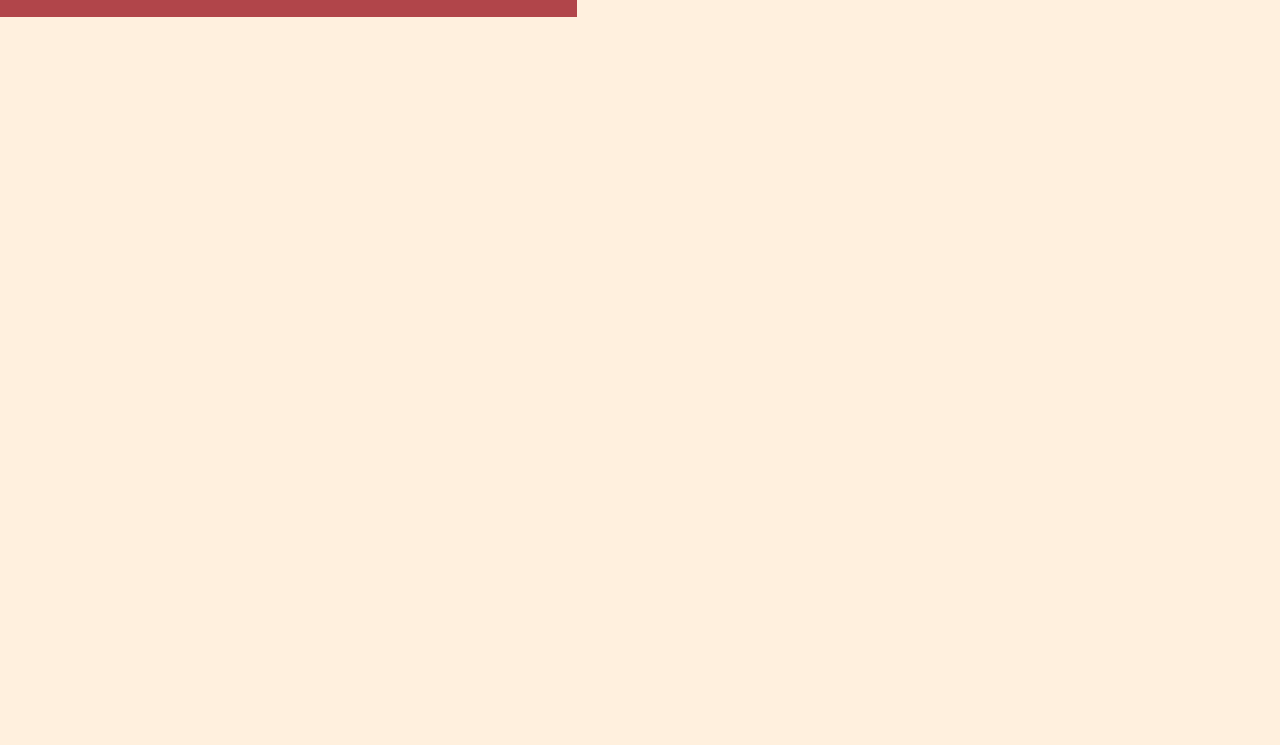
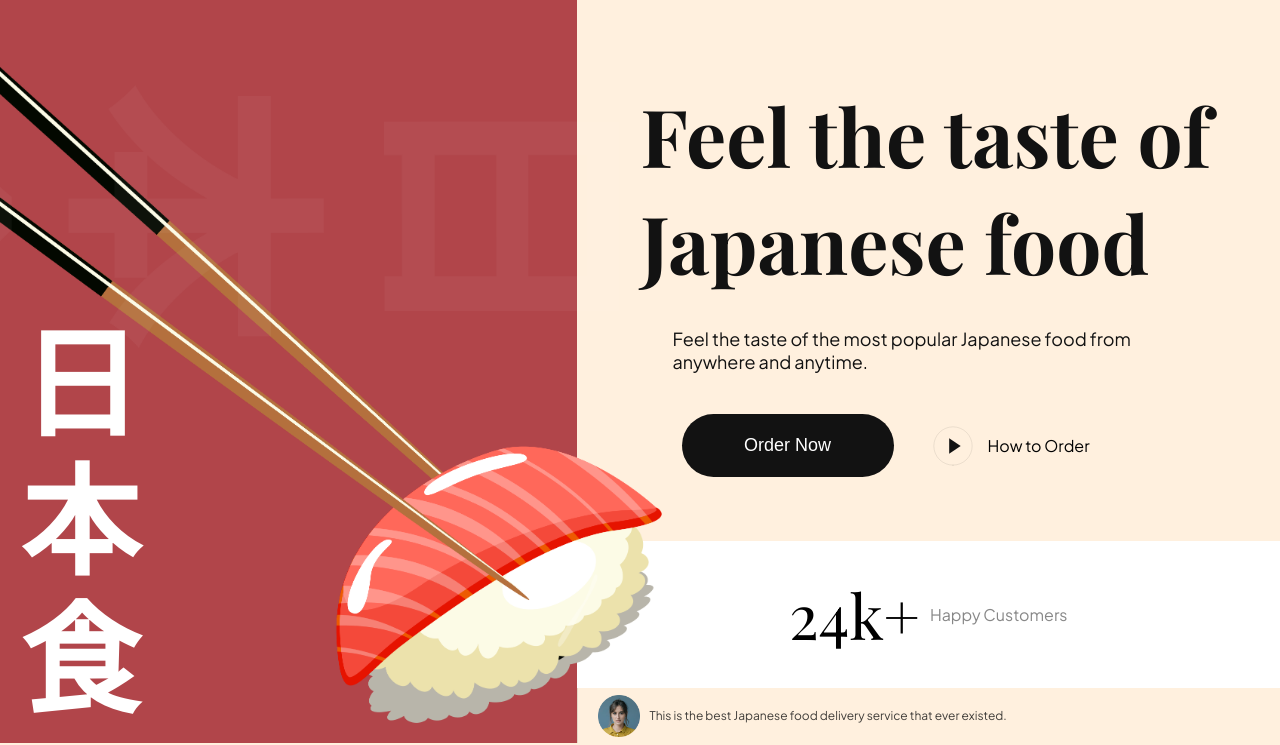
Before and after one commit to Developer-RONNIE/Shushi-Themed-Website, a website built with Vite: page index.html in a window 1280 px wide. Shown: the part 55-800 px from the top of the page. Built offline with nearby package versions, Linux system fonts and the light colour scheme.

Commit message:
03-hero-section

```diff
--- /dev/null
+++ b/css/sections/hero.css
@@ -0,0 +1,175 @@
+.hero {
+  display: flex;
+  min-height: calc(100vh - 74px);
+  overflow: hidden;
+}
+
+.hero-image {
+  flex: 1;
+  display: flex;
+  flex-direction: column;
+
+  position: relative;
+  z-index: 5
+}
+
+.hero-image img {
+  width: 120%;
+  height: 100%;
+  object-fit: contain;
+}
+
+.hero-image__overlay {
+  position: absolute;
+  inset: 0;
+  width: 100%;
+
+  background-color: var(--primary-color);
+  z-index: -1;
+}
+
+.hero-image h2 {
+  position: absolute;
+  bottom: 0;
+  padding: 20px;
+
+  font-family: var(--playfair-display);
+  font-weight: 700;
+  font-size: 120px;
+  line-height: 138px;
+  color: #fff;
+}
+
+.hero-content {
+  flex: 1.22;
+  display: flex;
+  justify-content: space-between;
+  flex-direction: column;
+}
+
+.hero-content-info {
+  padding: 64px;
+  flex: 1;
+  display: flex;
+  justify-content: center;
+  flex-direction: column;
+}
+
+.hero-content-info h1 {
+  font-size: 80px;
+  font-weight: 600px;
+  font-family: var(--playfair-display);
+  color: var(--secondary-color);
+}
+
+.hero-content-info p {
+  margin: 32px 0 0 32px;
+
+  font-family: var(--plus-jakarta-sans);
+  color: var(--secondary-color);
+  font-size: 18px;
+  font-weight: 400;
+}
+
+.hero-content__buttons {
+  margin: 41px 0 0 41px;
+
+  display: flex;
+  flex-wrap: wrap;
+  gap: 36px;
+}
+
+.hero-content__order-button {
+  padding: 20px;
+  border-radius: 36px;
+  min-width: 212px;
+  outline: none;
+  border: none;
+  background: var(--secondary-color);
+
+  cursor: pointer;
+
+  color: #fff;
+  font-weight: 500;
+  font-size: 18px;
+  line-height: 23px;
+}
+
+.hero-content__play-button {
+  border: none;
+  outline: none;
+  background: transparent;
+
+  display: flex;
+  align-items: center;
+
+  font-size: 16px;
+  line-height: 19px;
+  color: var(--black-200);
+  font-family: var(--plus-jakarta-sans);
+
+  cursor: pointer;
+}
+
+.hero-content__play-button img {
+  margin-right: 12px;
+
+  width: 46px;
+  height: 46px;
+  object-fit: contain;
+}
+
+.hero-content__testimonial {
+  padding: 32px 64px;
+
+  display: flex;
+  flex-wrap: wrap;
+  gap: 20px;
+
+  background: var(--color-white)
+}
+
+.hero-content__customer {
+  flex: 1;
+  gap: 10px;
+}
+
+.hero-content__customer h4 {
+  font-size: 62px;
+  font-weight: 400;
+  font-family: var(--playfair-display)
+}
+
+.hero-content__customer p {
+  font-size: 16px;
+  font-weight: 400;
+  font-family: var(--plus-jakarta-sans);
+  color: var(--secondary-color);
+  opacity: 0.5;
+}
+
+.hero-content__review {
+  flex: 1;
+  display: flex;
+  align-items: center;
+  gap: 10px;
+
+  padding-left: 20px;
+  border-left: 1px solid rgba(2, 2, 2, 0.1);
+  min-width: 200px;
+}
+
+.hero-content__review img {
+  width: 42px;
+  height: 42px;
+  object-fit: contain;
+}
+
+.hero-content__review p {
+  font-size: 12px;
+  font-weight: 400;
+  line-height: 32px;
+  font-family: var(--plus-jakarta-sans);
+  color: var(--secondary-color);
+  opacity: 0.8
+}
--- a/css/style.css
+++ b/css/style.css
@@ -3,12 +3,12 @@
 
 /* other css file imports */
 @import url("sections/header.css");
-/* @import url("sections/hero.css");
+ @import url("sections/hero.css");
 @import url("sections/about.css");
 @import url("sections/popular.css");
 @import url("sections/trending.css");
 @import url("sections/subscribe.css");
-@import url("sections/footer.css"); */
+@import url("sections/footer.css");
 
 /* CSS variables for reusablity across all files (including above imported) */
 :root {
--- a/index.html
+++ b/index.html
@@ -6,7 +6,8 @@
   <link rel="icon" type="image/png" href="sushi.png" />
   <link rel="stylesheet" href="css/style.css">
   <title>ShushiWorld</title>
-
+</head>
+<body>
   <header>
     <nav class="header__nav">
       <div class="header__logo">
@@ -40,8 +41,54 @@
     </nav>
   </header>
 
-</head>
-<body>
+  <section class="hero">
+    <div class="hero-image">
+      <img
+      src = "assets/sushi-1.png"
+      alt = "sushi"
+      />
+
+      <h2>
+        日  <br/>
+        本  <br/>
+        食
+      </h2>
+
+      <div class="hero-image__overlay"></div>
+    </div>
+
+    <div class="hero-content">
+      <div class="hero-content-info">
+        <h1>Feel the taste of Japanese food</h1>
+        <p>Feel the taste of the most popular Japanese food from anywhere and anytime.</p>
+
+        <div class="hero-content__buttons">
+          <button class="hero-content__order-button">
+            Order Now
+          </button>
+          <button class="hero-content__play-button">
+            <img src="assets/play-circle.svg" alt="play"/>
+            How to Order
+          </button>
+        </div>
+      </div>
+
+      <div class="hero-content__testimonial">
+        <div class="hero-content__customer flex-center">
+          <h4>24<span>k+</span></h4>
+          <p>Happy Customers</p>
+        </div>
+      </div>
+
+      <div class="hero-content__review">
+        <img src="assets/user.png" alt="user" />
+        <p>This is the best Japanese food delivery service that ever existed.</p>
+      </div>
+
+    </div>
+
+
+  </section>
   <script type="module" src="js/script.js"></script>
 </body>
 </html>
```
Also changed, not shown: css/sections/about.css (added), css/sections/footer.css (added), css/sections/popular.css (added), css/sections/subscribe.css (added), css/sections/trending.css (added).
